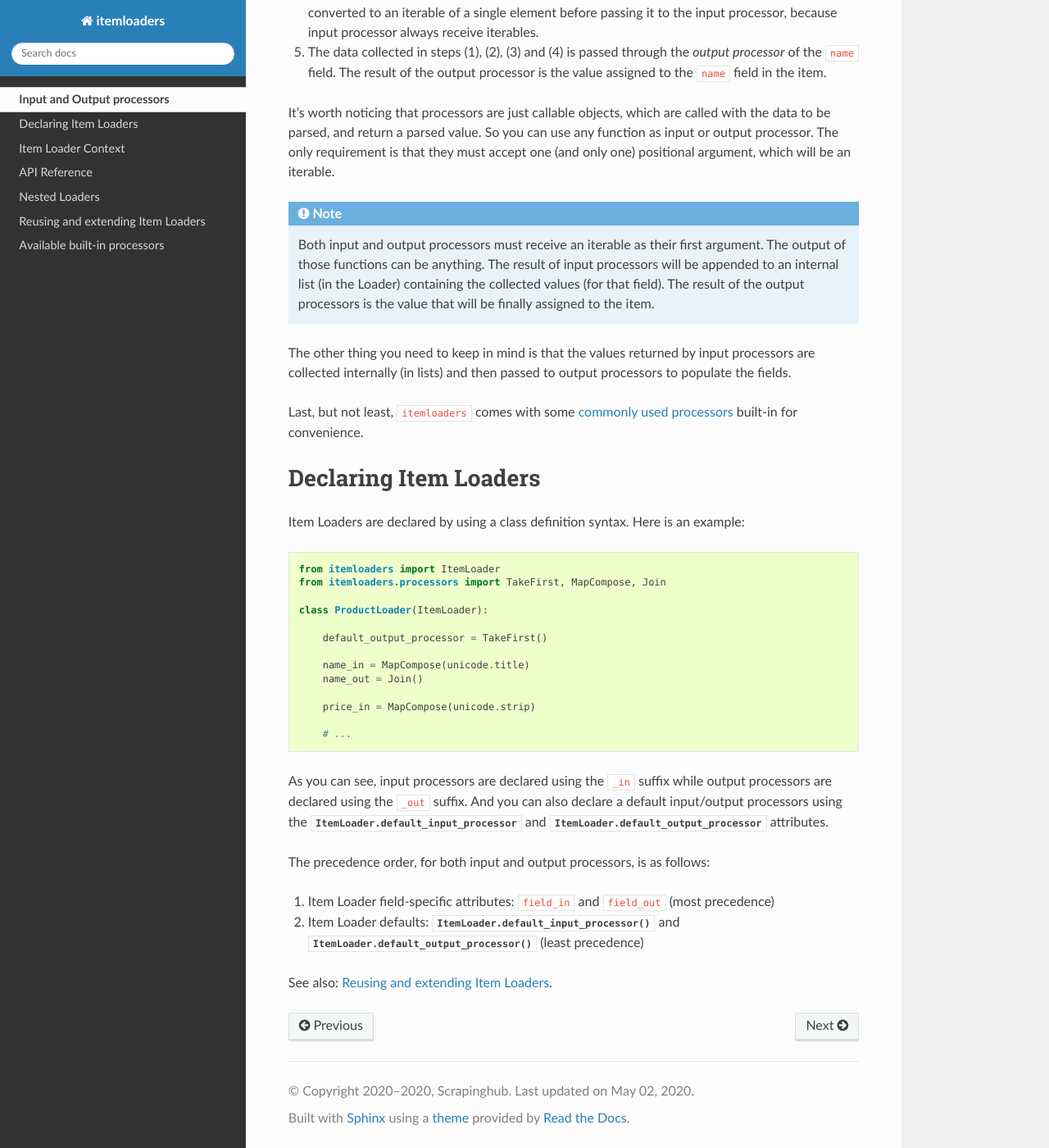
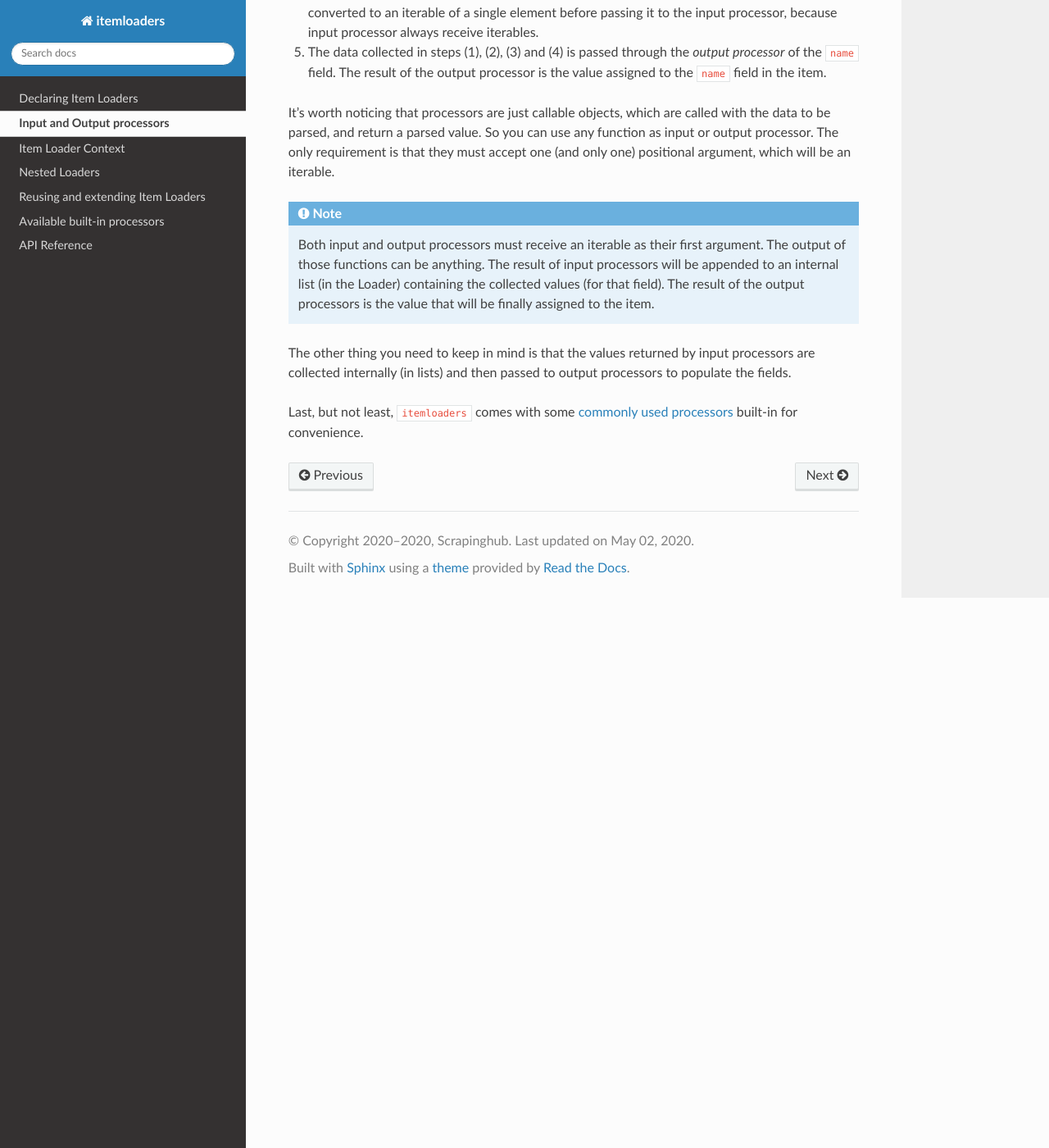
Before and after one commit to scrapy/itemloaders, a Sphinx documentation site: the page built from docs/processors.rst, in a window 1280 px wide and 1400 px high, scrolled down 889 px. Shown: the whole window at 82% size. Built offline with Sphinx 7.4.7 and the Read the Docs theme 2.0.0, drawn with Linux system fonts in a browser that asks for light colours; pages that are not in the unit, such as notebooks, are missing from menus.

Commit message:
Reorganize docs

```diff
--- a/docs/index.rst
+++ b/docs/index.rst
@@ -84,10 +84,10 @@
 --------
 
 .. toctree::
+    declaring-loaders
     processors
-    declaring-processors
     loaders-context
-    api-reference
     nested-loaders
     extending-loaders
     built-in processors
+    api-reference
--- a/docs/processors.rst
+++ b/docs/processors.rst
@@ -69,37 +69,3 @@
 
 Last, but not least, ``itemloaders`` comes with some :ref:`commonly used processors
 <built-in processors>` built-in for convenience.
-
-Declaring Item Loaders
-======================
-
-Item Loaders are declared by using a class definition syntax. Here is an example::
-
-    from itemloaders import ItemLoader
-    from itemloaders.processors import TakeFirst, MapCompose, Join
-
-    class ProductLoader(ItemLoader):
-
-        default_output_processor = TakeFirst()
-
-        name_in = MapCompose(unicode.title)
-        name_out = Join()
-
-        price_in = MapCompose(unicode.strip)
-
-        # ...
-
-As you can see, input processors are declared using the ``_in`` suffix while
-output processors are declared using the ``_out`` suffix. And you can also
-declare a default input/output processors using the
-:attr:`ItemLoader.default_input_processor` and
-:attr:`ItemLoader.default_output_processor` attributes.
-
-The precedence order, for both input and output processors, is as follows:
-
-1. Item Loader field-specific attributes: ``field_in`` and ``field_out`` (most
-   precedence)
-2. Item Loader defaults: :meth:`ItemLoader.default_input_processor` and
-   :meth:`ItemLoader.default_output_processor` (least precedence)
-
-See also: :ref:`extending-loaders`.
```
Also changed, not shown: docs/declaring-loaders.rst (added, +38 -0 lines).
